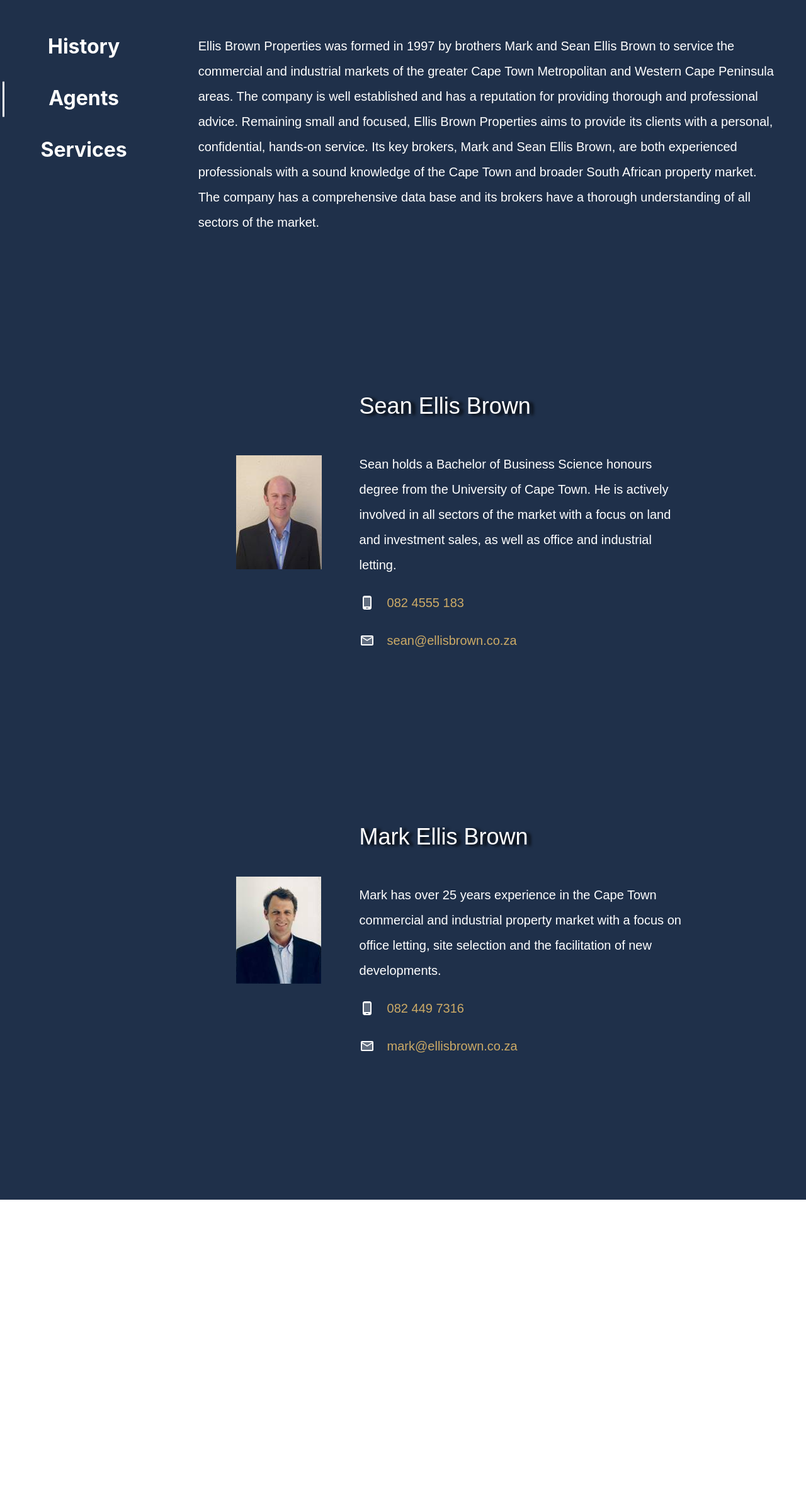
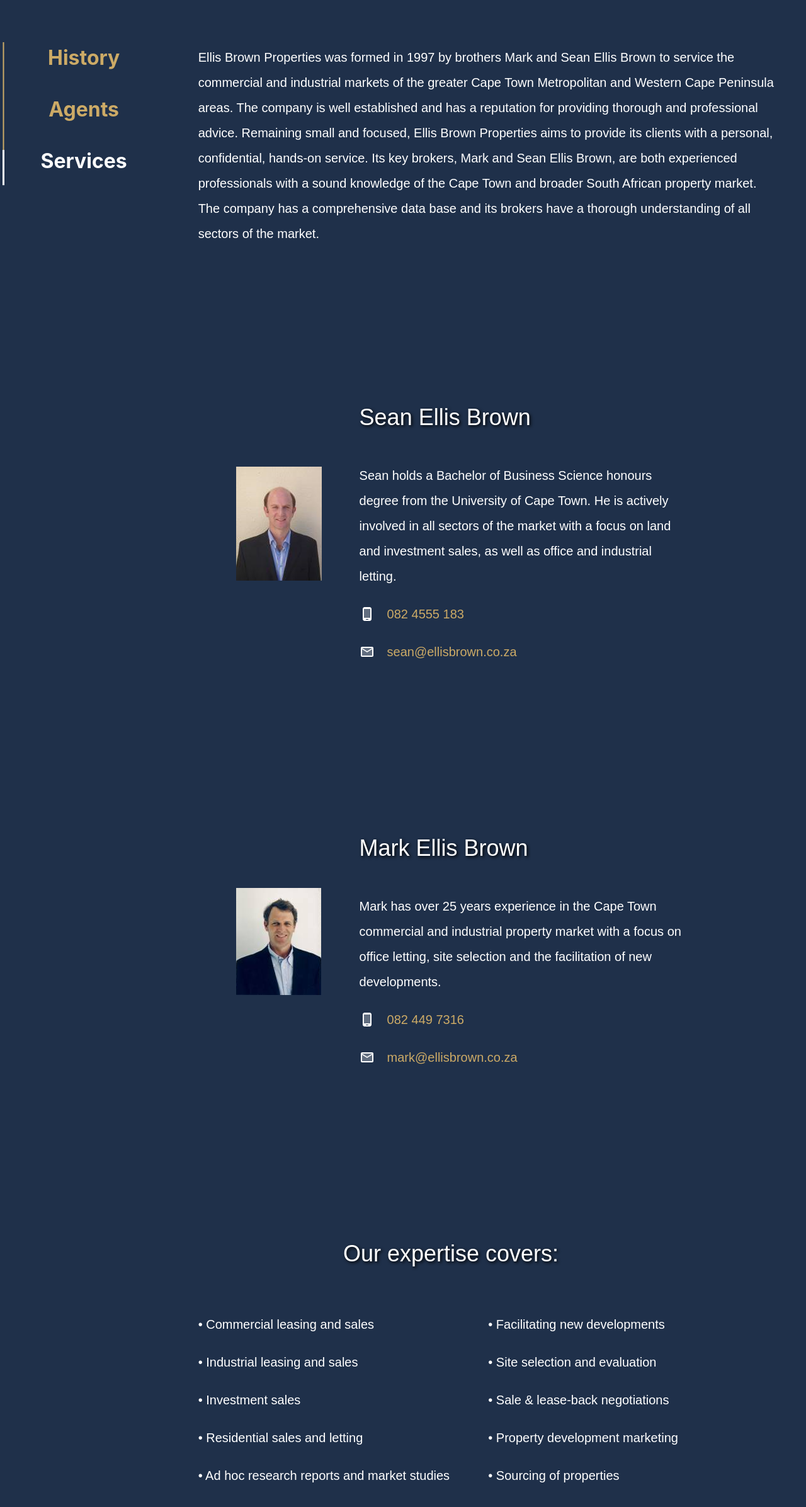
Before and after one commit to ruperteb/ebpropswebsite, a React (Create React App) app: page /#home in a window 1280 px wide. Shown: the part 985-3378 px from the top of the page at 63% size. Built offline with nearby package versions, Linux system fonts and the light colour scheme.

Commit message:
05/05/2021

```diff
--- a/src/components/about/about.tsx
+++ b/src/components/about/about.tsx
@@ -37,19 +37,32 @@
     outerDiv: {
         width: "100vw",
         backgroundColor: "#1f304a",
-        paddingTop: 218
+        paddingTop: 236
     },
     container: {
         padding: 0,
         width: '100vw',
         backgroundColor: "#1f304a"
     },
+    verticalLineContainer: {
+        "&:first-child": {
+            "z-index": 1
+        }
+    },
     verticalLine: {
         height: "3.5em",
         width: 3,
         backgroundColor: "white",
-        marginTop: "0.67em",
-        marginBottom: "0.67em",
+        marginTop: "1em",
+        marginBottom: "1em",
+    },
+    verticaLineBackground: {
+        width: 2,
+        backgroundColor: "#ccaa66",
+        marginTop: "1em",
+        marginBottom: "1em",
+        transform: "translateX(-2.5px)",
+        zIndex: -1
     },
     stickyLine: {
         position: "fixed",
@@ -61,7 +74,7 @@
     },
     stickyLeftPanel: {
         position: "fixed",
-        top: 136,
+        top: 218,
         maxWidth: "calc((1288px*16.666667/100) - 8px)",
         flexBasis: "16.666667%",
     },
@@ -90,7 +103,7 @@
         fontSize: 36,
         textAlign: "left",
         lineHeight: 2,
-        textShadow: "6px 2px 5px #000000",
+        textShadow: "2px 2px 5px #000000",
     },
     icon: {
         marginTop: "auto",
@@ -118,20 +131,34 @@
     const currentPageURL = useAppSelector((state) => state.navigation.currentPageURL)
     const scrollY = useAppSelector((state) => state.navigation.scrollY)
 
+    const initialBottomDistance = useAppSelector((state) => state.navigation.navigationHeight + state.navigation.homeHeight + state.navigation.aboutHeight)
+
+
     const dispatch = useAppDispatch()
+
+    const aboutRef = React.createRef<HTMLDivElement>()
+
+    React.useEffect(() => {
+
+        if (aboutRef.current)
+
+            dispatch(navigationSlice.actions.setAboutHeight(aboutRef.current?.getBoundingClientRect().height))
+
+    }, [])
+
 
     const classes = useStyles();
 
-    const ref = React.createRef<HTMLDivElement>()
+    const bottomRef = React.createRef<HTMLDivElement>()
+
+
+    const [bottomDistance, setBottomDistance] = React.useState<number>()
+
 
     React.useEffect(() => {
-        if (ref) {
-            if (ref.current) {
-                /*  console.log(ref.current.getBoundingClientRect()) */
-            }
+        setBottomDistance(bottomRef.current?.getBoundingClientRect().y)
+    }, [bottomRef])
 
-        }
-    }, [ref])
 
     const [historyRef, historyInView, historyEntry] = useInView({
         /* Optional options */
@@ -140,7 +167,7 @@
 
     const [agentsSeanRef, agentsSeanInView, agentsSeanEntry] = useInView({
         /* Optional options */
-        threshold: 0,
+        threshold: 0.2,
     });
 
     const [agentsMarkRef, agentsMarkInView, agentsMarkEntry] = useInView({
@@ -150,41 +177,50 @@
 
     const [servicesRef, servicesInView, servicesEntry] = useInView({
         /* Optional options */
-        threshold: 0,
+        threshold: 0.2,
     });
 
-    const variants = {
+    const rightPanelItemVariants = {
         hidden: { opacity: 0, y: "20%" },
         visible: { opacity: 1, y: "0%" },
     }
 
+    const servicesItemVariants = {
+        hidden: { opacity: 0, y: "20%", x: -50 },
+        visible: { opacity: 1, y: "0%", x: 0 },
+    }
+
     const lineVariants = {
-        history: {  y: "0px" },
+        history: { y: "0px" },
         agents: { y: "85.547px" },
-        sevices: {y: "171.094px" }
+        sevices: { y: "171.094px" }
+    }
+
+    const leftPanelTextVariants = {
+        selected: { color: "#ffffff"  },
+        unselected: { color: "#ccaa66" },
+
     }
 
     const [recentInView, setRecentInView] = React.useState("history")
 
-    console.log(recentInView)
-
-    React.useEffect (()=> {
-        if(historyInView === true) {
+    React.useEffect(() => {
+        if (historyInView === true) {
             setRecentInView("history")
         }
 
-        if(agentsSeanInView === true || agentsMarkInView === true ) {
+        if (agentsSeanInView === true || agentsMarkInView === true) {
             setRecentInView("agents")
         }
 
-        if(servicesInView === true) {
+        if (servicesInView === true) {
             setRecentInView("services")
         }
 
-    },[historyInView, agentsSeanInView, agentsMarkInView, servicesInView  ])
+    }, [historyInView, agentsSeanInView, agentsMarkInView, servicesInView])
 
     const getLineVariant = () => {
-        switch(recentInView) {
+        switch (recentInView) {
             case "history":
                 return lineVariants.history
             case "agents":
@@ -196,47 +232,62 @@
         }
     }
 
-   console.log(getLineVariant())
+    console.log(scrollY)
+
+    const getLeftPanelStyles: any = () => {
+        if (bottomDistance) {
+            if (bottomDistance <= 735) {
+                return { position: "absolute", top: initialBottomDistance! - 735, width: "calc((1288px*16.666667/100) - 8px)", flexBasis: "16.666667%", }
+            } else {
+                if (scrollY >= window.innerHeight) {
+                    return { position: "fixed", top: 236, width: "calc((1288px*16.666667/100) - 8px)", flexBasis: "16.666667%", }
+                } else return { display: "flex", width: "100%", marginBottom: "auto" }
+            }
+        } else return { display: "flex", width: "100%", marginBottom: "auto" }
+
+
+    }
 
 
     return (
-        <div className={classes.outerDiv}>
+        <div ref={aboutRef} className={classes.outerDiv}>
             <Container maxWidth='lg' className={classes.container} id="#about">
                 <Grid container spacing={1} style={{ marginLeft: "auto", marginRight: "auto" }}>
-                    <Grid container item xs={2}>
-                        <Grid ref={ref} container item xs={scrollY > 900 ? 2 : 12} className={scrollY > 900 ? classes.stickyLeftPanel : ""}>
-                            <Grid item xs={3} /* className={scrollY > 700 ? classes.stickyLine : ""} */>
+                    <Grid container item xs={2} >
+                        <motion.div style={getLeftPanelStyles()} layout transition={{ ease: "easeOut", duration: 0.5 }}>
+                            <Grid container item >
+                                <Grid item container xs={3} className={classes.verticalLineContainer}>
                                     <motion.div className={classes.verticalLine}
                                         animate={getLineVariant()}
                                         /* variants={lineVariants} */
                                         transition={{ duration: 1 }}>
                                     </motion.div>
+                                    <div className={classes.verticaLineBackground}></div>
                                 </Grid>
-                            <Grid item xs={9} /* className={scrollY > 700 ? classes.stickyLeftPanel : ""} */>
+                                <Grid item xs={9}>
                                     <div className={classes.leftPanel}>
-                                    <h1 className={classes.leftPanelText}>History</h1>
-                                    <h1 className={classes.leftPanelText}>Agents</h1>
-                                    <h1 className={classes.leftPanelText}>Services</h1>
+                                        <motion.h1 animate={recentInView === "history" ? "selected" : "unselected"} variants={leftPanelTextVariants} transition={{ duration: 0.6 }}>History</motion.h1>
+                                        <motion.h1 animate={recentInView === "agents" ? "selected" : "unselected"} variants={leftPanelTextVariants} transition={{ duration: 0.6 }}>Agents</motion.h1>
+                                        <motion.h1 animate={recentInView === "services" ? "selected" : "unselected"} variants={leftPanelTextVariants} transition={{ duration: 0.6 }}>Services</motion.h1>
                                     </div>
                                 </Grid>
                             </Grid>
+                        </motion.div>
 
                     </Grid>
                     <Grid item xs={10}>
                         <div className={classes.rightPanel}>
                             <motion.div ref={historyRef} className={classes.rightPanelItem}
                                 animate={historyInView ? "visible" : "hidden"}
-                                variants={variants}
+                                variants={rightPanelItemVariants}
                                 transition={{ duration: 1 }}>
                                 <p className={classes.textMain}>Ellis Brown Properties was formed in 1997 by brothers Mark and Sean Ellis Brown to service the commercial and industrial markets of the greater Cape Town Metropolitan and Western Cape Peninsula areas. The company is well established and has a reputation for providing thorough and professional advice. Remaining small and focused, Ellis Brown Properties aims to provide its clients with a personal, confidential, hands-on service. Its key brokers, Mark and Sean Ellis Brown, are both experienced professionals with a sound knowledge of the Cape Town and broader South African property market. The company has a comprehensive data base and its brokers have a thorough understanding of all sectors of the market.</p>
                             </motion.div>
                             <motion.div ref={agentsSeanRef} className={classes.rightPanelItem}
                                 animate={agentsSeanInView ? "visible" : "hidden"}
-                                variants={variants}
+                                variants={rightPanelItemVariants}
                                 transition={{ duration: 1 }}>
-                                <Grid container direction="column">
-                                    <Grid xs={1} container item>
-                                    </Grid>
+                                <Grid container direction="row">
                                     <Grid xs={10} container item>
                                         <Grid xs={4} container item>
                                             <div style={{ margin: "auto" }}>
@@ -252,17 +303,15 @@
                                         </Grid>
 
                                     </Grid>
-                                    <Grid xs={1} container item>
+                                    <Grid xs={2} container item>
                                     </Grid>
                                 </Grid>
                             </motion.div>
                             <motion.div ref={agentsMarkRef} className={classes.rightPanelItem}
                                 animate={agentsMarkInView ? "visible" : "hidden"}
-                                variants={variants}
+                                variants={rightPanelItemVariants}
                                 transition={{ duration: 1 }}>
-                                <Grid container direction="column">
-                                    <Grid xs={1} container item>
-                                    </Grid>
+                                <Grid container direction="row">
                                     <Grid xs={10} container item>
                                         <Grid xs={4} container item>
                                             <div style={{ margin: "auto" }}>
@@ -278,8 +327,42 @@
                                         </Grid>
 
                                     </Grid>
-                                    <Grid xs={1} container item>
+                                    <Grid xs={2} container item>
                                     </Grid>
+                                </Grid>
+                            </motion.div>
+                            <motion.div ref={servicesRef} className={classes.rightPanelItem}
+                                animate={servicesInView ? "visible" : "hidden"}
+                                variants={rightPanelItemVariants}
+                                transition={{ duration: 1 }}>
+                                <Grid container direction="row">
+                                    <Grid xs={3} container item>
+                                    </Grid>
+                                    <Grid xs={6} container item>
+                                        <p className={classes.textName}>Our expertise covers:</p>
+                                    </Grid>
+                                    <Grid xs={3} container item>
+                                    </Grid>
+                                    <Grid xs={6} container item>
+                                        <Grid xs={12} direction="column" item>
+                                            <motion.p className={classes.textMain} variants={servicesItemVariants} transition={{ duration: 0.7, delay: 0.5 }}>• Commercial leasing and sales</motion.p>
+                                            <motion.p className={classes.textMain} variants={servicesItemVariants} transition={{ duration: 0.7, delay: 0.7 }}>• Industrial leasing and sales</motion.p>
+                                            <motion.p className={classes.textMain} variants={servicesItemVariants} transition={{ duration: 0.7, delay: 0.9 }}>• Investment sales</motion.p>
+                                            <motion.p className={classes.textMain} variants={servicesItemVariants} transition={{ duration: 0.7, delay: 1.1 }}>• Residential sales and letting</motion.p>
+                                            <motion.p className={classes.textMain} variants={servicesItemVariants} transition={{ duration: 0.7, delay: 1.3 }}>• Ad hoc research reports and market studies</motion.p>
+                                        </Grid>
+                                    </Grid>
+                                    <Grid xs={5} container item>
+                                        <Grid xs={12} direction="column" item>
+                                            <motion.p className={classes.textMain} variants={servicesItemVariants} transition={{ duration: 0.7, delay: 0.6 }}>• Facilitating new developments</motion.p>
+                                            <motion.p className={classes.textMain} variants={servicesItemVariants} transition={{ duration: 0.7, delay: 0.8 }}>• Site selection and evaluation</motion.p>
+                                            <motion.p className={classes.textMain} variants={servicesItemVariants} transition={{ duration: 0.7, delay: 1 }}>• Sale & lease-back negotiations</motion.p>
+                                            <motion.p className={classes.textMain} variants={servicesItemVariants} transition={{ duration: 0.7, delay: 1.2 }}>• Property development marketing</motion.p>
+                                            <motion.p className={classes.textMain} variants={servicesItemVariants} transition={{ duration: 0.7, delay: 1.4 }}>• Sourcing of properties</motion.p>
+                                        </Grid>
+                                    </Grid>
+                                    {/* <Grid xs={1} container item>
+                                    </Grid> */}
                                 </Grid>
                             </motion.div>
                         </div>
@@ -287,6 +370,7 @@
                     </Grid>
                 </Grid>
             </Container>
+            <div ref={bottomRef}></div>
         </div>
 
 
--- a/src/components/navigation/navigation.tsx
+++ b/src/components/navigation/navigation.tsx
@@ -147,6 +147,18 @@
 
     const [isTop, setIsTop] = React.useState(false);
 
+    const navigationRef = React.createRef<HTMLDivElement>()
+
+    React.useEffect(() => {
+
+        if(navigationRef.current)
+
+        dispatch(navigationSlice.actions.setNavigationHeight(navigationRef.current?.getBoundingClientRect().height))
+
+    }, [])
+
+
+
 
     React.useEffect(() => {
 
@@ -207,7 +219,7 @@
 
     return (
 
-        <motion.div layout style={{ top: getHeaderTop(), left: 0, position: "fixed", zIndex: 1, width: "100%" }} >
+        <motion.div ref={navigationRef} layout style={{ top: getHeaderTop(), left: 0, position: "fixed", zIndex: 1, width: "100%" }} >
             <div className={classes.LogoDiv}>
                 <img className={classes.Logo} src={BannerLogo} alt="EllisBrownPropertiesLogo"></img>
 
```
Also changed, not shown: src/App.tsx (+26 -1 lines), src/components/home/home.tsx (+13 -1 lines), src/redux/slices/navigationSlice.ts (+28 -1 lines). Lines whose indentation alone changed are shown as unchanged.
